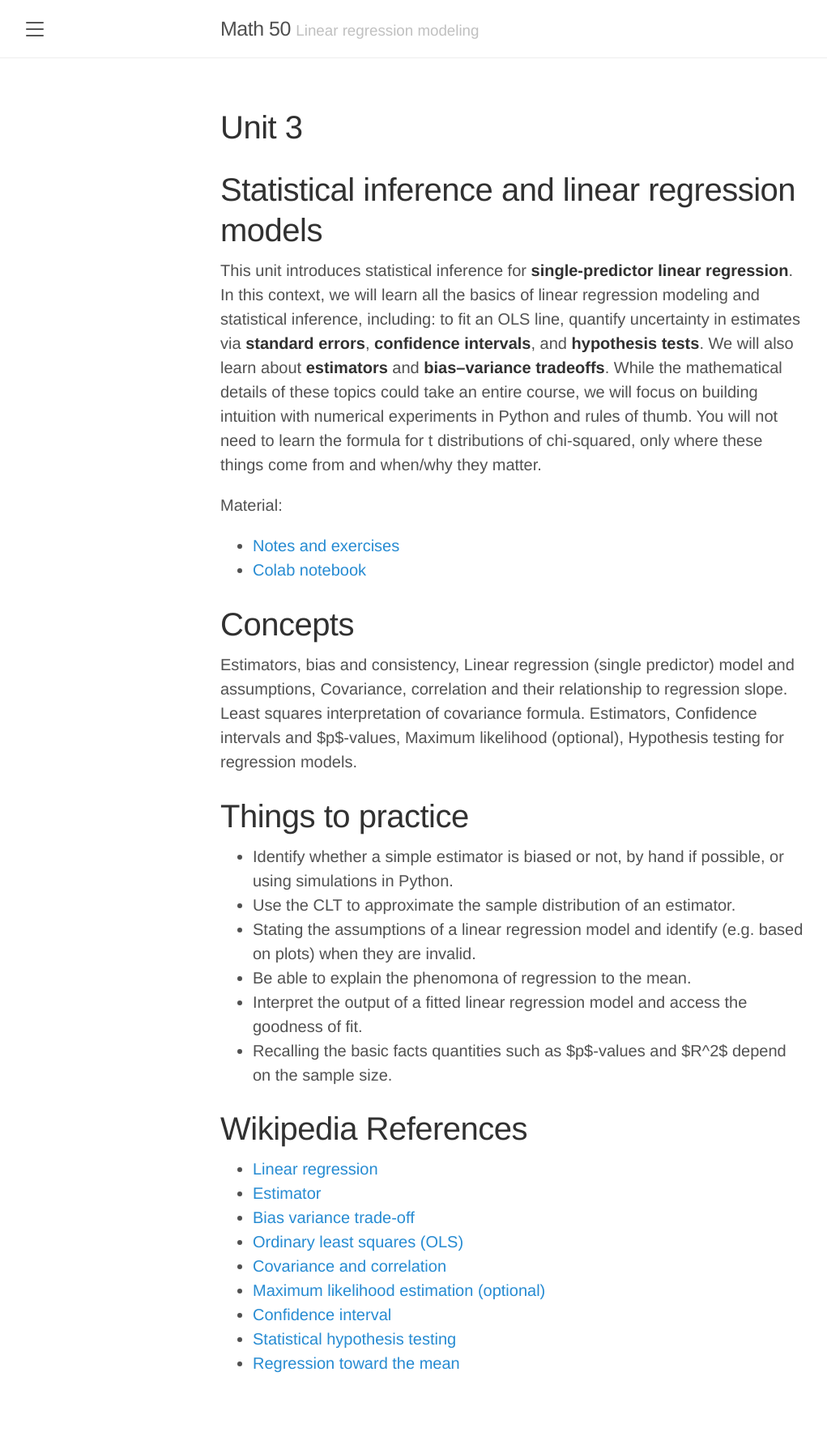
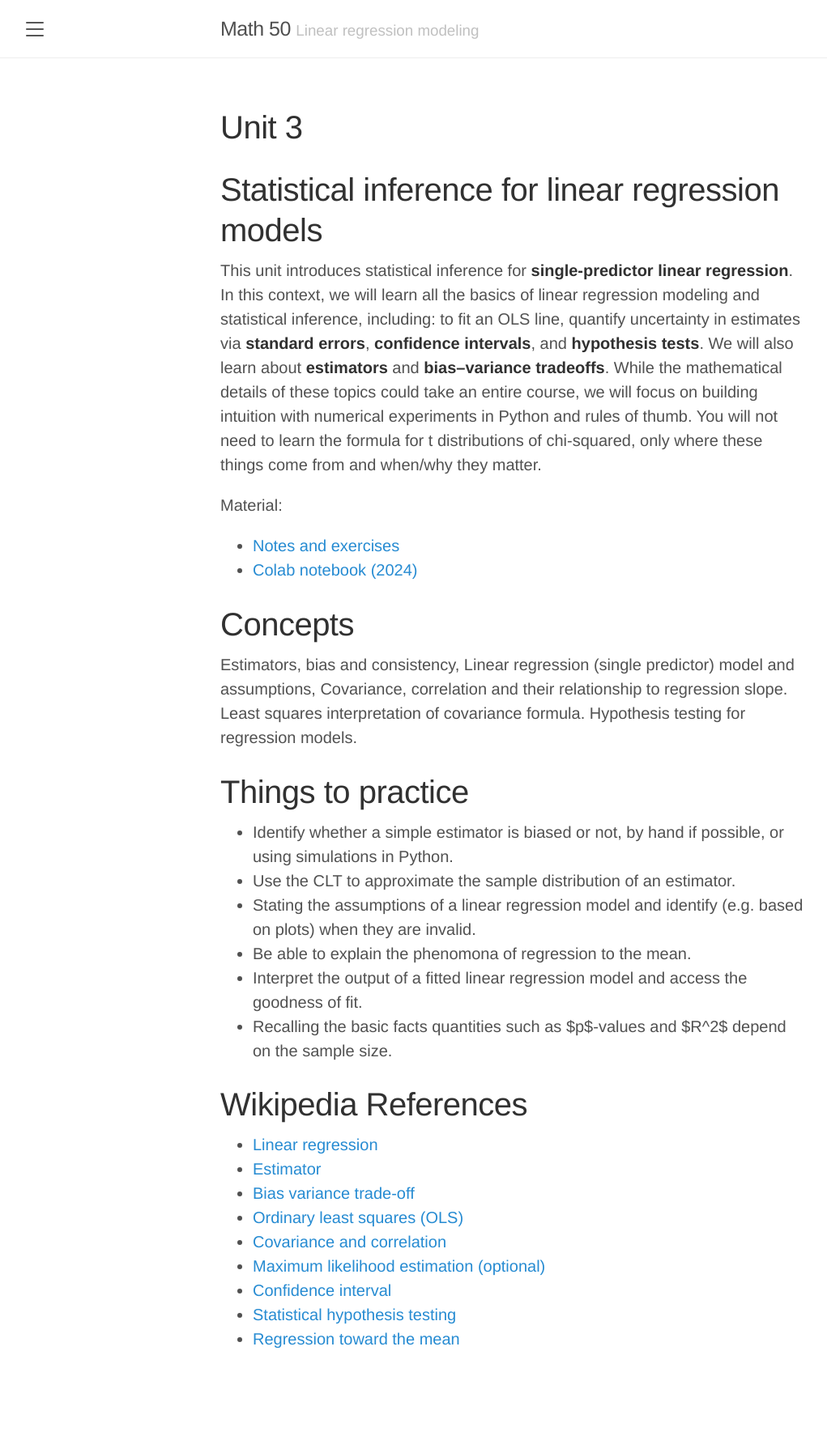
Before and after one commit to elevien/math50_2025, a Jekyll site: the page built from unit3.md, in a window 1280 px wide. Shown: the whole page at 81% size, without its empty margins (8-1029 px from the left). Built offline with Jekyll 4.4.1, drawn with Linux system fonts in a browser that asks for light colours; after the commit the page ends 1749 px from its top, so only the background shows below that.

Commit message:
Updates to unit1 and info page

```diff
--- a/unit3.md
+++ b/unit3.md
@@ -6,16 +6,16 @@ bibliography:
 - refs.bib
 ---
 
-# Statistical inference and linear regression models
+# Statistical inference for linear regression models
 
 This unit introduces statistical inference for **single‑predictor linear regression**.  In this context, we will learn all the basics of linear regression modeling and statistical inference, including: to fit an OLS line, quantify uncertainty in estimates via **standard errors**, **confidence intervals**, and **hypothesis tests**. We will also learn about **estimators** and **bias–variance tradeoffs**. While the mathematical details of these topics could take an entire course, we will focus on building intuition with numerical experiments in Python and rules of thumb. You will not need to learn the formula for t distributions of chi-squared, only where these things come from and when/why they matter.
 
 Material:
 - [Notes and exercises](/public/latex_notes/unit3/unit3.pdf)
-- [Colab notebook](https://colab.research.google.com/drive/1_4zOruAWfJ3HQoIf9sjefk3z0APko94-?usp=sharing)
+- [Colab notebook (2024)](https://colab.research.google.com/drive/1_4zOruAWfJ3HQoIf9sjefk3z0APko94-?usp=sharing)
 
 # Concepts
-Estimators, bias and consistency, Linear regression (single predictor) model and assumptions, Covariance, correlation and their relationship to regression slope. Least squares interpretation of covariance formula. Estimators, Confidence intervals and $p$-values, Maximum likelihood (optional), Hypothesis testing for regression models.
+Estimators, bias and consistency, Linear regression (single predictor) model and assumptions, Covariance, correlation and their relationship to regression slope. Least squares interpretation of covariance formula. Hypothesis testing for regression models.
 
 
 # Things to practice
```
Also changed, not shown: index.md (+2 -2 lines), schedule.md (+2 -2 lines), unit1.md (+3 -2 lines), unit2.md (+4 -2 lines), unit4.md (+1 -1 lines), 3 other files.
